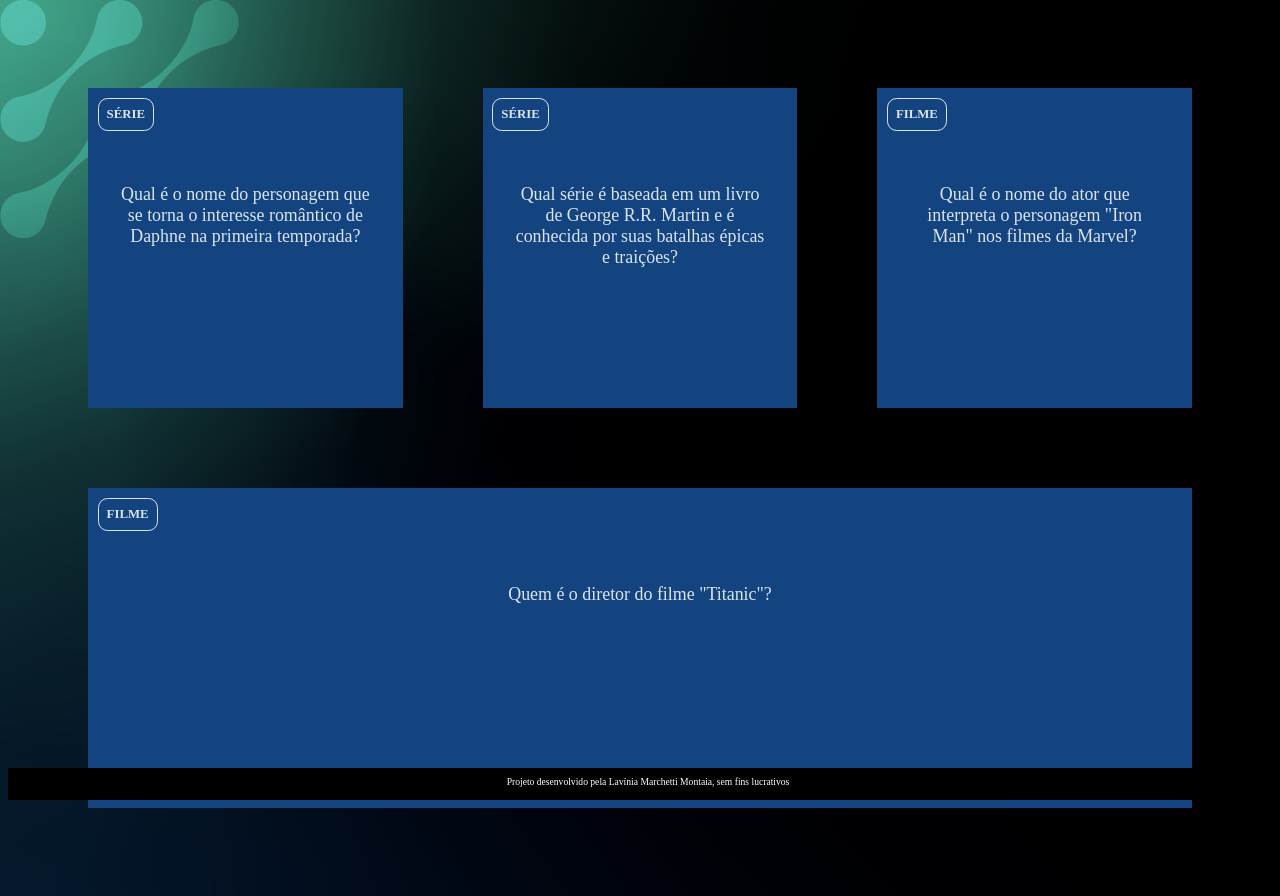
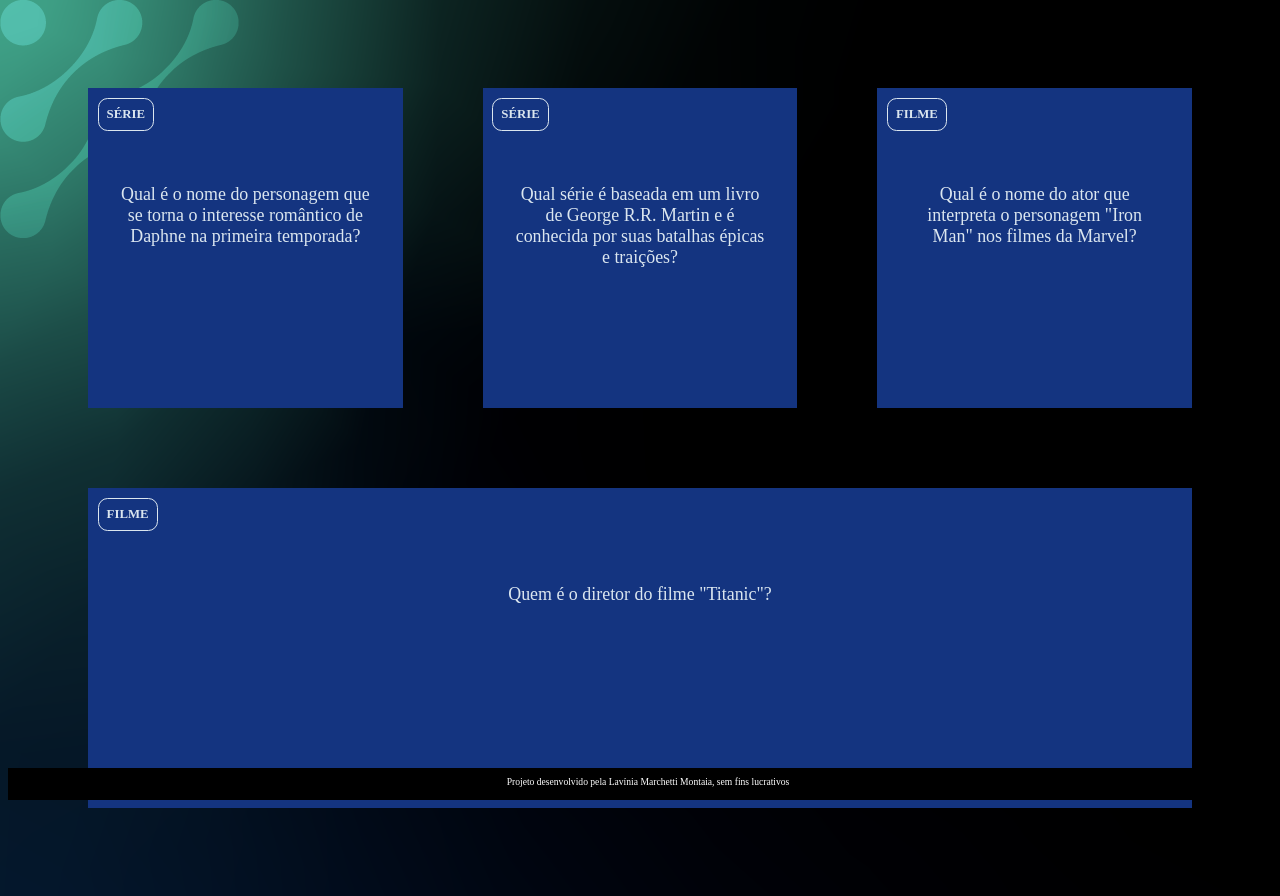
Before and after one commit to laviniamontaia/flashcard, a plain HTML site: page index.html in a window 1280 px wide. Drawn offline with Linux system fonts and the light colour scheme; files whose address does not match are found by name.

Commit message:
Update style.css

```diff
--- a/assets/style.css
+++ b/assets/style.css
@@ -1,7 +1,7 @@
 :root {
-    --text-color: #DBE4EF;
-    --card-front-color: #144480;
-    --card-back-color: #00F4BF;
+    --text-color: #DBE6EF;
+    --card-front-color: #143480;
+    --card-back-color: #00F5BF;
 }
 
 body {
```
